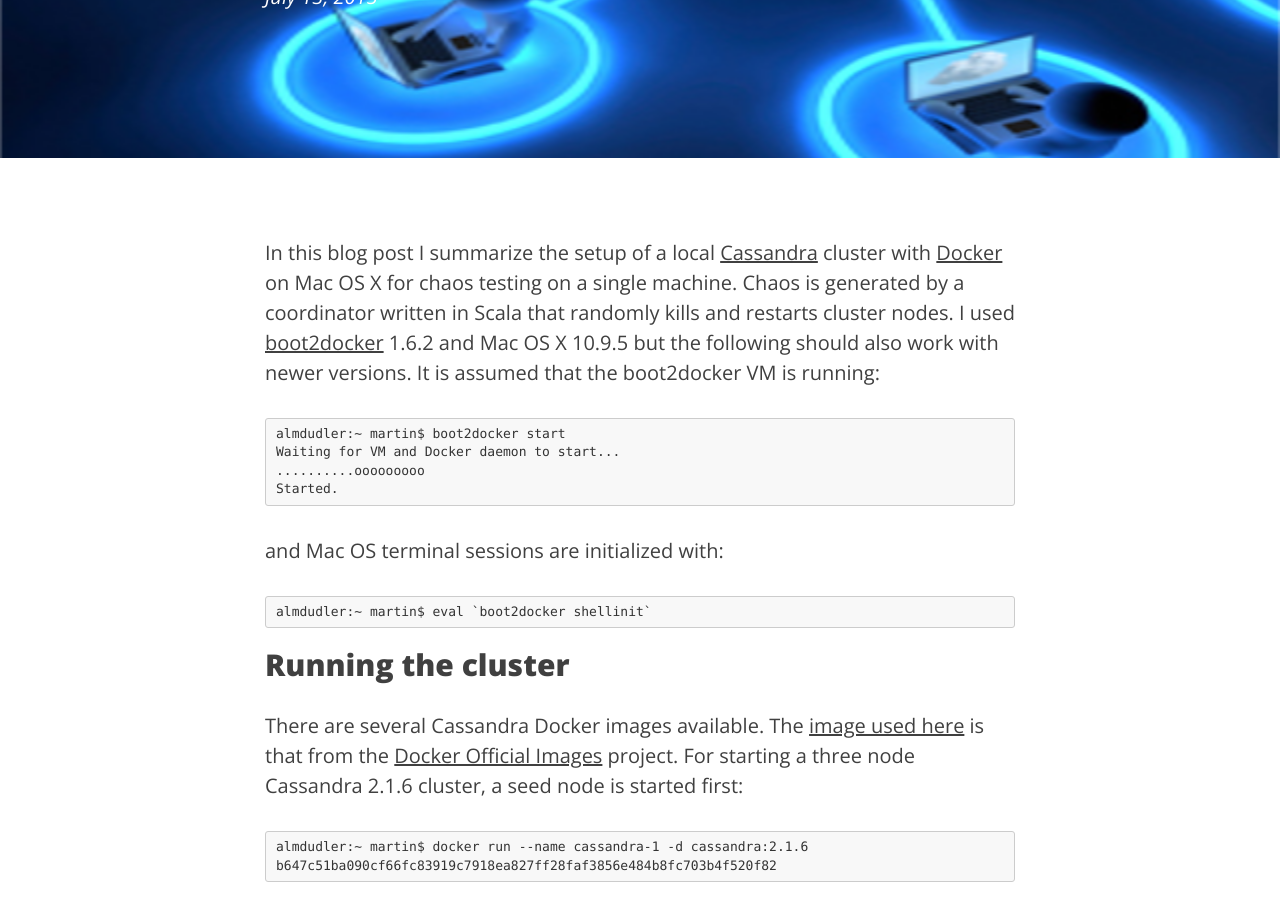
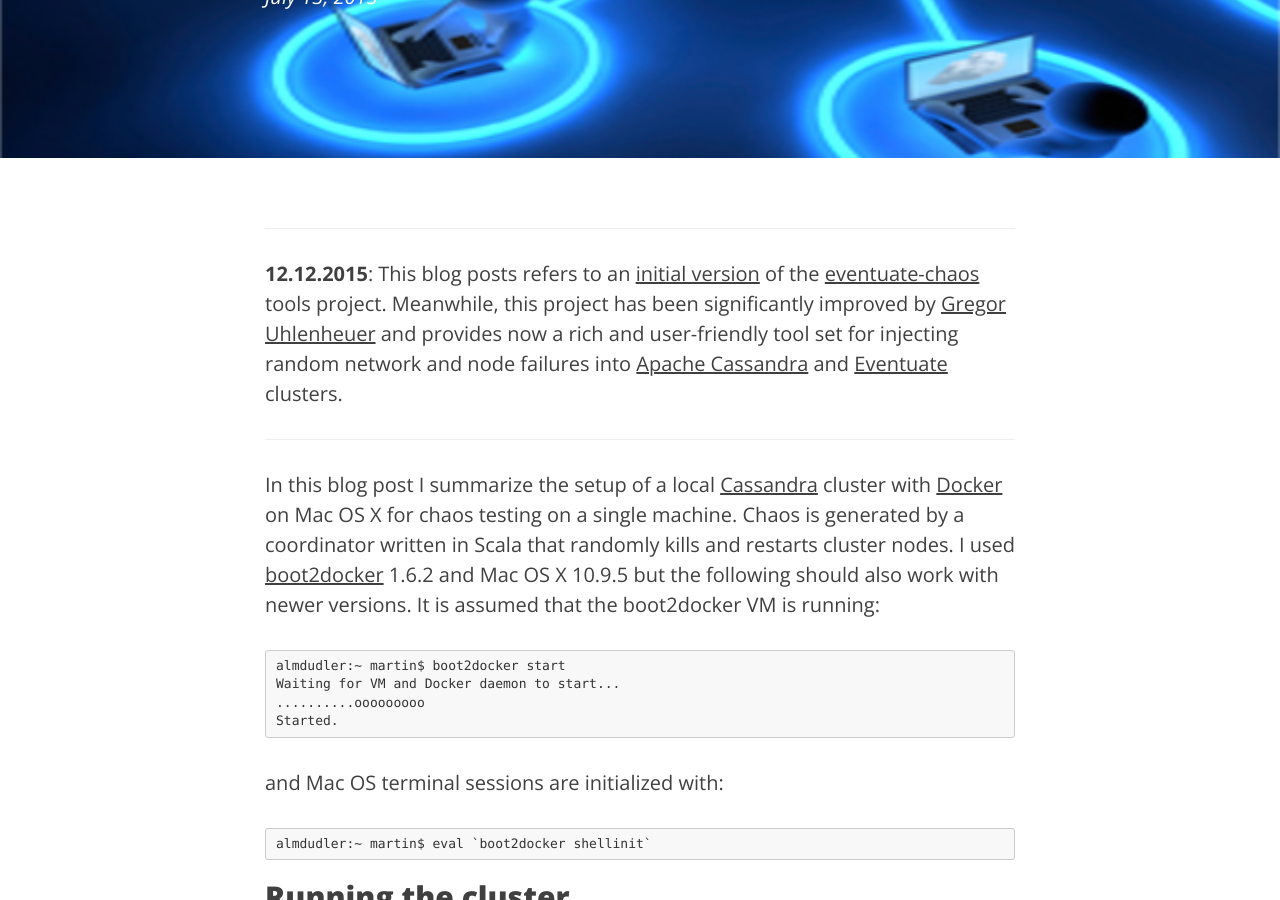
Before and after one commit to krasserm/krasserm.github.io, a Jekyll site: the page built from _posts/2015-07-13-chaos-testing-with-docker-and-cassandra.md, in a window 1280 px wide and 900 px high, scrolled down 376 px. Built offline with Jekyll 4.4.1, drawn with Linux system fonts in a browser that asks for light colours; nearby versions of some CDN libraries; comment, search, counter and statistics services are not loaded.

Commit message:
Update to mention improvements to eventuate-chaos

```diff
--- a/_posts/2015-07-13-chaos-testing-with-docker-and-cassandra.md
+++ b/_posts/2015-07-13-chaos-testing-with-docker-and-cassandra.md
@@ -5,6 +5,12 @@ comments: true
 author: "Martin Krasser"
 header-img: "img/distributed.png"
 ---
+
+<hr/>
+
+**12.12.2015**: This blog posts refers to an [initial version](https://github.com/RBMHTechnology/eventuate-chaos/tree/blog-01) of the [eventuate-chaos](https://github.com/RBMHTechnology/eventuate-chaos) tools project. Meanwhile, this project has been significantly improved by [Gregor Uhlenheuer](https://github.com/kongo2002) and provides now a rich and user-friendly tool set for injecting random network and node failures into [Apache Cassandra](http://cassandra.apache.org/) and [Eventuate](https://github.com/RBMHTechnology/eventuate) clusters.
+
+<hr/>
 
 In this blog post I summarize the setup of a local [Cassandra](http://cassandra.apache.org/) cluster with [Docker](https://www.docker.com/) on Mac OS X for chaos testing on a single machine. Chaos is generated by a coordinator written in Scala that randomly kills and restarts cluster nodes. I used [boot2docker](http://boot2docker.io/) 1.6.2 and Mac OS X 10.9.5 but the following should also work with newer versions. It is assumed that the boot2docker VM is running:
 
```
